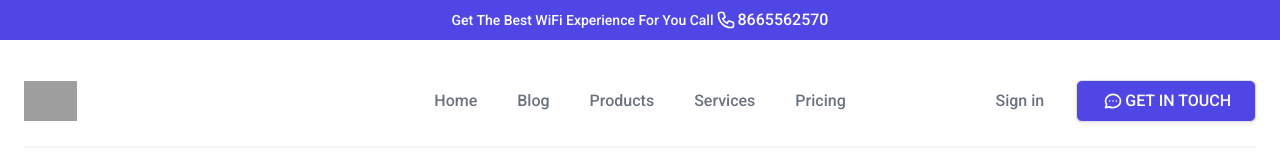
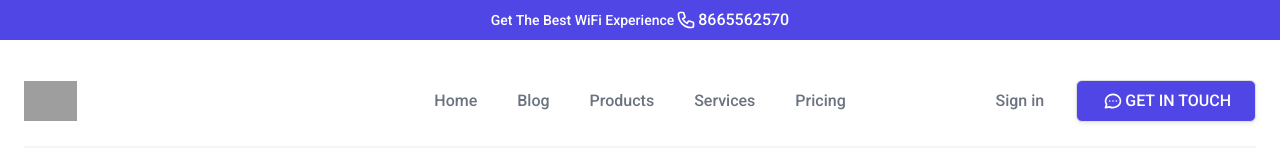
Before and after one commit to AbbyBounty/skullkingotechnology, a React (Create React App) app: page / in a window 1280 px wide. Shown: the top 160 px of the page. Built offline with nearby package versions, Linux system fonts and the light colour scheme; grey boxes are pictures that could not be loaded.

Commit message:
fixed contact align

```diff
--- a/src/navbar.js
+++ b/src/navbar.js
@@ -85,7 +85,7 @@ export default function Header() {
         <Popover className=" bg-white " style={{ position: "sticky", top: 0, zIndex: 1000 }}>
             <p className="bg-indigo-600 h-10 flex items-center justify-center text-sm font-medium text-white px-4 sm:px-6 lg:px-8">
 
-                Get The Best WiFi Experience For You Call
+                Get The Best WiFi Experience
                                 <PhoneIcon className="h-5 w-6" aria-hidden="true" />
 <a href="tel:8665562570" className="text-base font-large text-white hover:text-gray-700"> 8665562570
 </a>
```
